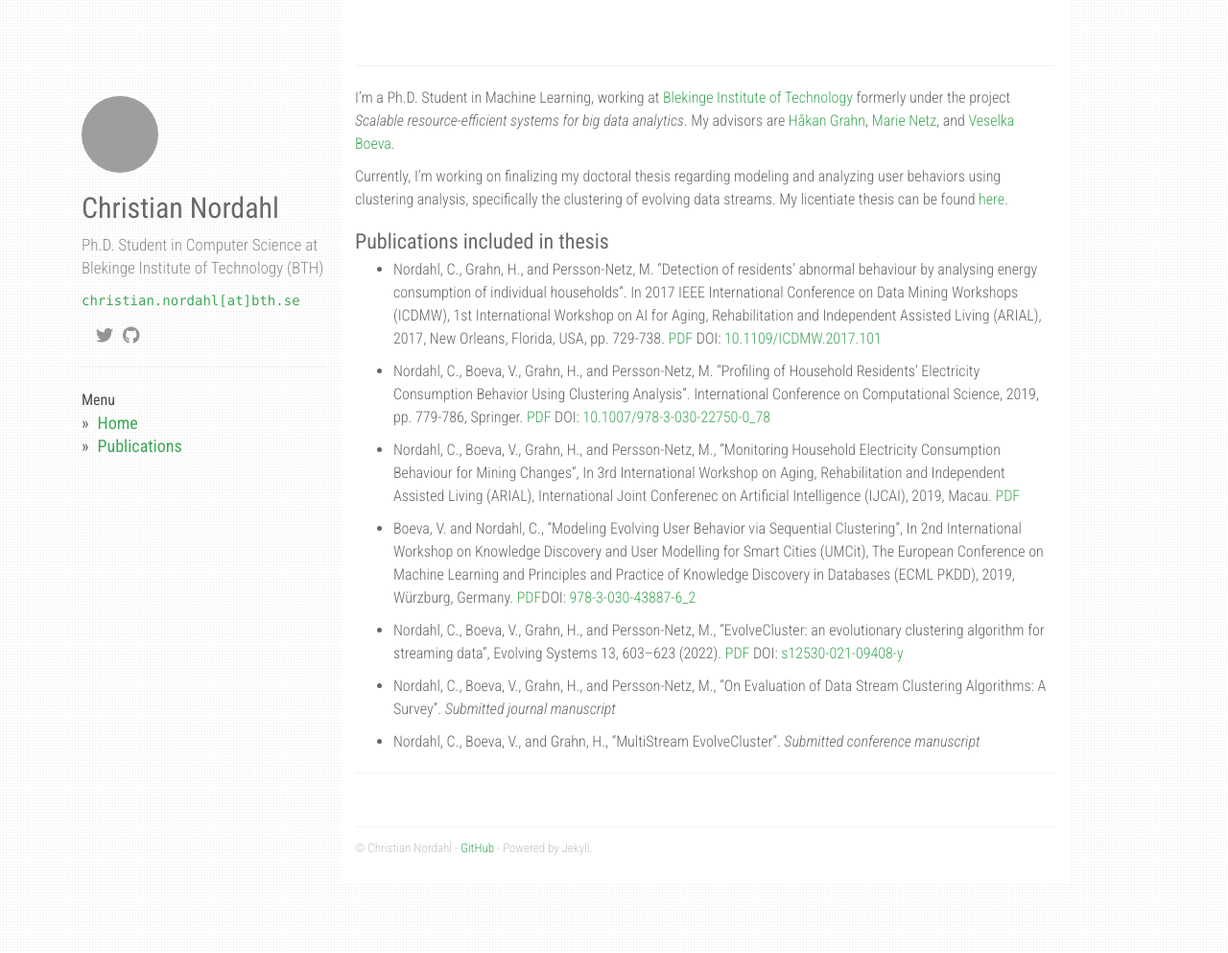
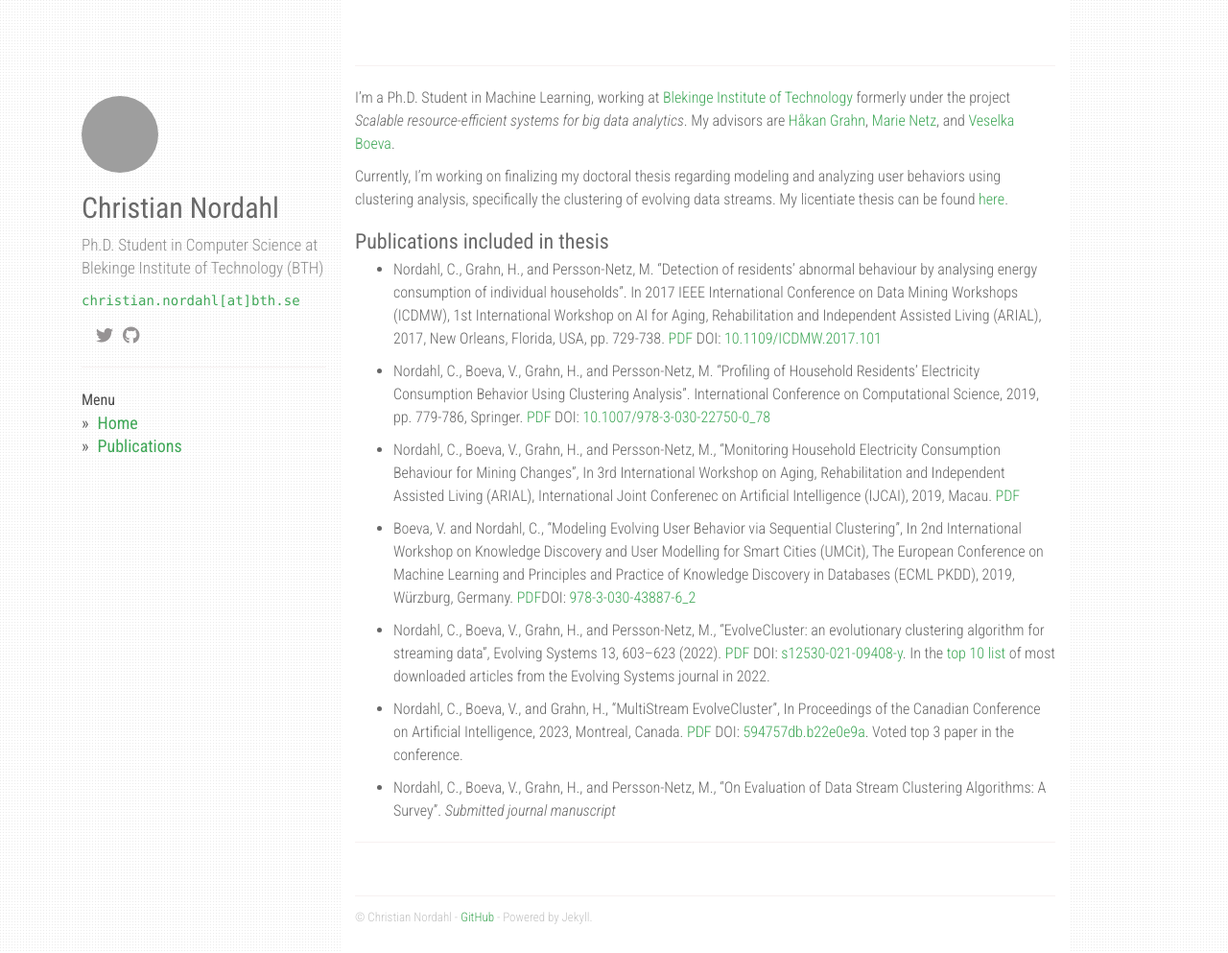
Before and after one commit to christiannordahl/christiannordahl.github.io, a Jekyll site: the page built from index.md, in a window 1280 px wide and 993 px high. Shown: the whole window at 96% size. Built offline with Jekyll 4.4.1, drawn with Linux system fonts in a browser that asks for light colours; nearby versions of some CDN libraries; a style sheet for code colours, icons or effects is not loaded; grey boxes are pictures that could not be loaded.

Commit message:
Updated papers with links and information about top 10 and top 3

```diff
--- a/index.md
+++ b/index.md
@@ -23,11 +23,13 @@ My licentiate thesis can be found [here](http://urn.kb.se/resolve?urn=urn:nbn:se
 
 * Boeva, V. and Nordahl, C., "Modeling Evolving User Behavior via Sequential Clustering", In 2nd International Workshop on Knowledge Discovery and User Modelling for Smart Cities (UMCit), The European Conference on Machine Learning and Principles and Practice of Knowledge Discovery in Databases (ECML PKDD), 2019, Würzburg, Germany. [PDF](https://www.diva-portal.org/smash/get/diva2:1352327/FULLTEXT01.pdf)DOI: [978-3-030-43887-6_2](https://doi.org/10.1007/978-3-030-43887-6_2)
 
-* Nordahl, C., Boeva, V., Grahn, H., and Persson-Netz, M., "EvolveCluster: an evolutionary clustering algorithm for streaming data", Evolving Systems 13, 603–623 (2022). [PDF](https://www.diva-portal.org/smash/get/diva2:1614644/FULLTEXT01.pdf) DOI: [s12530-021-09408-y](https://doi.org/10.1007/s12530-021-09408-y)
+* Nordahl, C., Boeva, V., Grahn, H., and Persson-Netz, M., "EvolveCluster: an evolutionary clustering algorithm for streaming data", Evolving Systems 13, 603–623 (2022). [PDF](https://www.diva-portal.org/smash/get/diva2:1614644/FULLTEXT01.pdf) DOI: [s12530-021-09408-y](https://doi.org/10.1007/s12530-021-09408-y). In the [top 10 list](https://www.springer.com/journal/12530/updates/25272070) of most downloaded articles from the Evolving Systems journal in 2022.
+
+* Nordahl, C., Boeva, V., and Grahn, H., "MultiStream EvolveCluster", In Proceedings of the Canadian Conference on Artificial Intelligence, 2023, Montreal, Canada. [PDF](https://caiac.pubpub.org/pub/7vy6zs49#n0983y60e5x) DOI: [594757db.b22e0e9a](https://doi.org/10.21428/594757db.b22e0e9a). Voted top 3 paper in the conference.
 
 * Nordahl, C., Boeva, V., Grahn, H., and Persson-Netz, M., "On Evaluation of Data Stream Clustering Algorithms: A Survey". *Submitted journal manuscript*
 
-* Nordahl, C., Boeva, V., and Grahn, H., "MultiStream EvolveCluster". *Submitted conference manuscript*
+
 
 ---
 
```
Also changed, not shown: pages/publications.md (+3 -3 lines).
